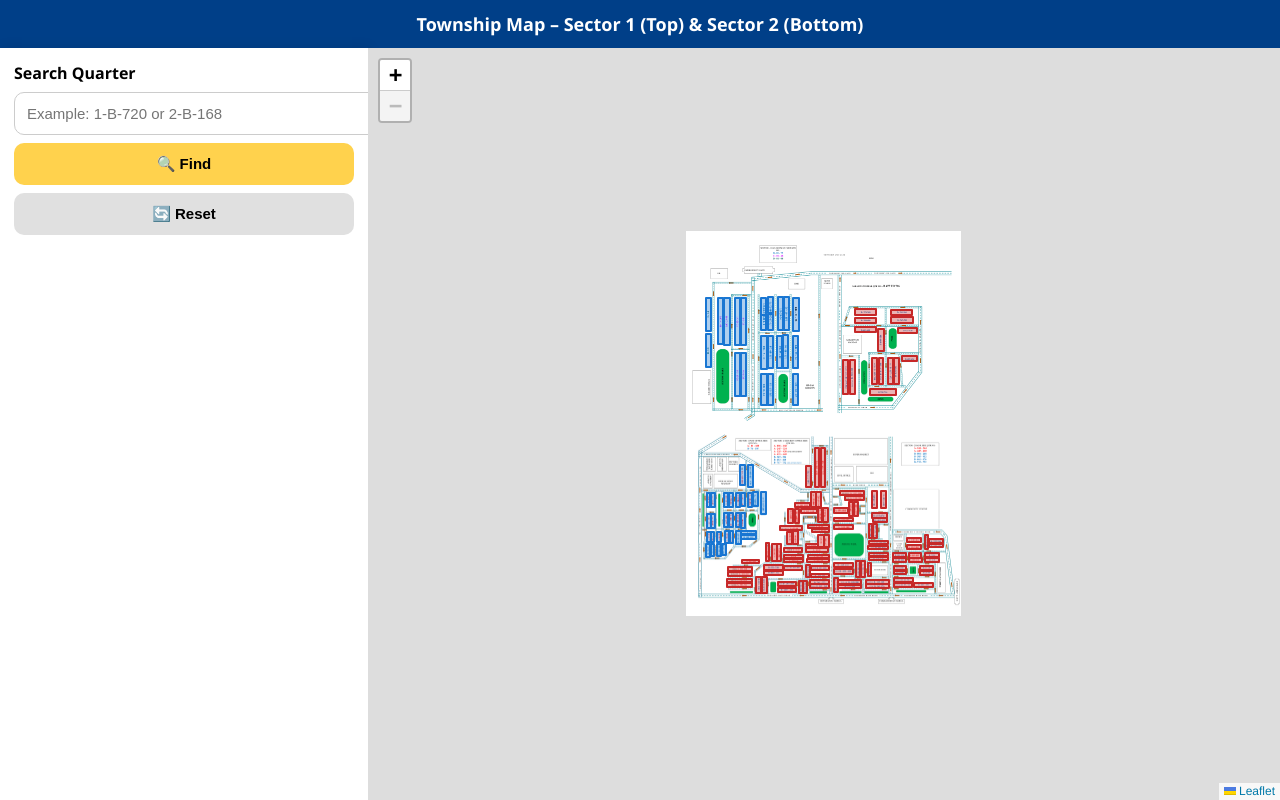
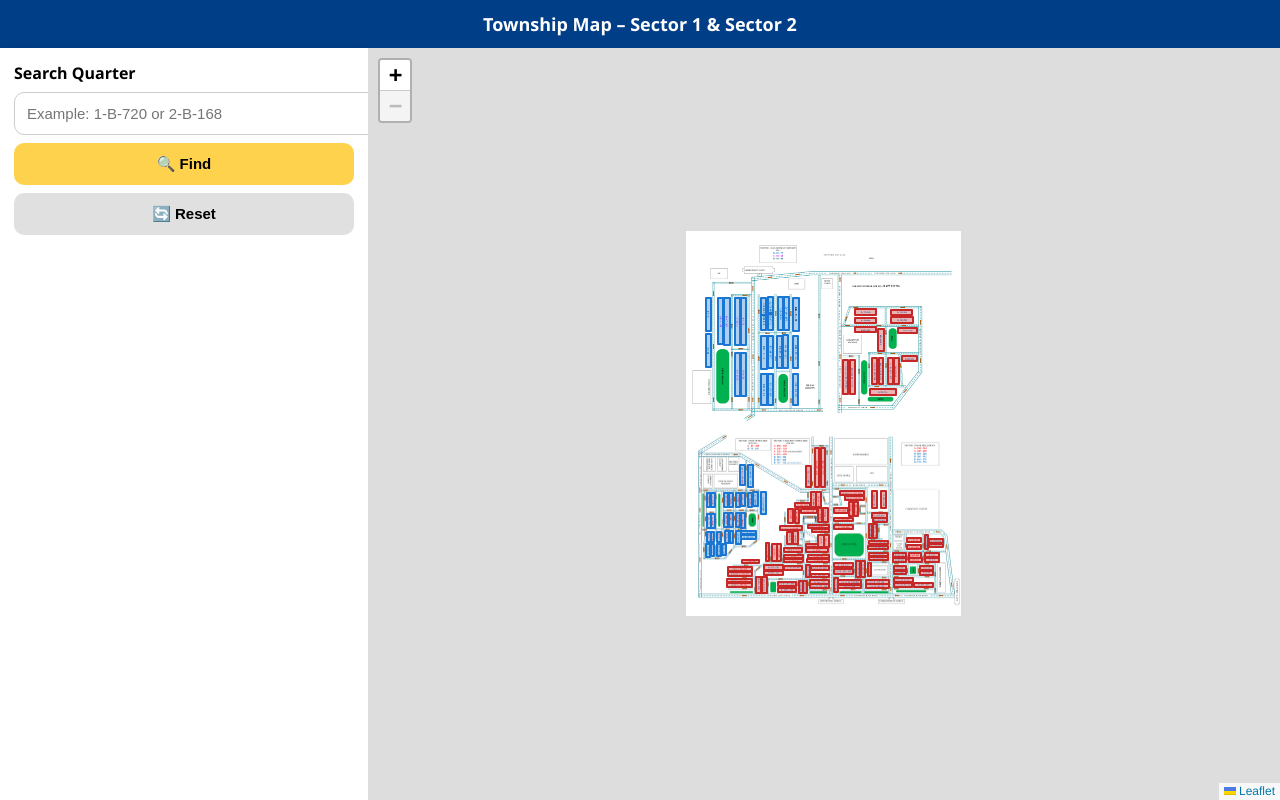
Before and after one commit to noadamanjodi/noa-township-map, a plain HTML site: page sector1.html in a window 1280 px wide. Drawn offline with nearby package versions, Linux system fonts and the light colour scheme.

Commit message:
Update sector1.html

```diff
--- a/sector1.html
+++ b/sector1.html
@@ -103,7 +103,7 @@ input,button{
 
 <body>
 <div class="app">
-<header>Township Map – Sector 1 (Top) & Sector 2 (Bottom)</header>
+<header>Township Map – Sector 1  & Sector 2 </header>
 
 <div class="content">
 <aside class="sidebar">
```
